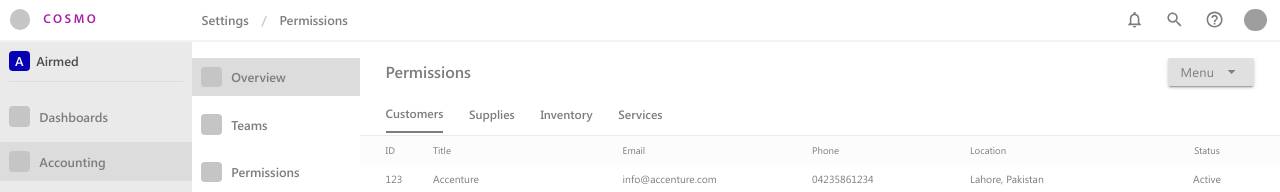
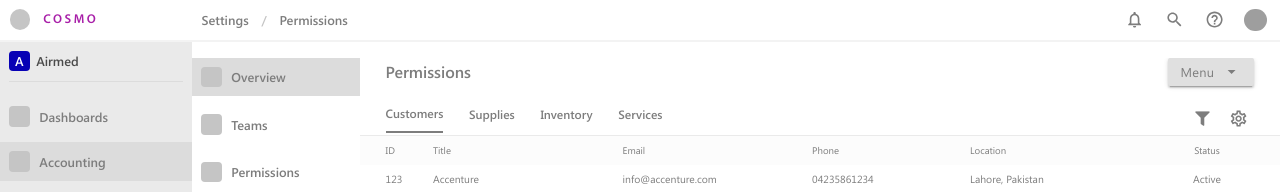
Before and after one commit to Maheerali-pk/cosmo, a React (Create React App) app: page /settings/directory in a window 1280 px wide. Shown: the top 192 px of the page. Built offline with nearby package versions, Linux system fonts and the light colour scheme; grey boxes are pictures that could not be loaded; a small style sheet from the web is missing.

Commit message:
Fixes for the settings screens

```diff
--- a/src/Components/Dropdown.tsx
+++ b/src/Components/Dropdown.tsx
@@ -10,15 +10,16 @@ interface DropdownItem {
 }
 
 interface DropdownProps {
-   label: string;
+   label: string | JSX.Element;
    items: DropdownItem[];
+   showDropdownIcon?: boolean;
 }
 
 const DropdownButton = styled(Button)`
    background-color: transparent !important;
 `;
 
-const Dropdown: React.FC<DropdownProps> = ({ label, items }) => {
+const Dropdown: React.FC<DropdownProps> = ({ label, items, showDropdownIcon }) => {
    const [anchorEl, setAnchorEl] = React.useState(null);
 
    const handleClick = (event: any) => {
@@ -36,7 +37,7 @@ const Dropdown: React.FC<DropdownProps> = ({ label, items }) => {
             <Text fontFamily="regular" size={16}>
                {label}
             </Text>
-            <ArrowDropDownIcon></ArrowDropDownIcon>
+            {showDropdownIcon ? <ArrowDropDownIcon></ArrowDropDownIcon> : null}
          </DropdownButton>
          <Menu anchorEl={anchorEl} open={Boolean(anchorEl)} keepMounted onClose={handleClose}>
             {items.map((item) => (
--- a/src/Components/Tabs.tsx
+++ b/src/Components/Tabs.tsx
@@ -16,17 +16,30 @@ interface TabsProps {
    currentIndex?: number;
    headerStyles?: CSSProperties;
    buttonStyles?: CSSProperties;
+   rightSideContent?: JSX.Element;
 }
 
-const Tabs: React.FC<TabsProps> = ({ titles, currentIndex, children, headerStyles, buttonStyles = {} }) => {
+const Tabs: React.FC<TabsProps> = ({
+   titles,
+   currentIndex,
+   children,
+   headerStyles,
+   buttonStyles = {},
+   rightSideContent = null,
+}) => {
    const [tabIndex, setTabIndex] = useState(currentIndex || 0);
    const childrenArr = React.Children.toArray(children);
    return (
       <>
+         <Flexbox justify="space-between" fullWidth>
             <Flexbox style={headerStyles ? { ...headerStyles } : {}} gap={32}>
                {titles.map((title, i) => (
                   <ButtonBase
-                  style={{ borderBottom: i === tabIndex ? `0.2rem solid` : "", padding: "0.2rem 0", ...buttonStyles }}
+                     style={{
+                        borderBottom: i === tabIndex ? `0.2rem solid` : "",
+                        padding: "0.2rem 0",
+                        ...buttonStyles,
+                     }}
                      onClick={() => setTabIndex(i)}
                   >
                      <Text style={{}} size={15} fontFamily="semibold">
@@ -35,6 +48,8 @@ const Tabs: React.FC<TabsProps> = ({ titles, currentIndex, children, headerStyle
                   </ButtonBase>
                ))}
             </Flexbox>
+            {rightSideContent}
+         </Flexbox>
          {childrenArr[tabIndex]}
       </>
    );
--- a/src/Pages/Settings/Directory/Directory.tsx
+++ b/src/Pages/Settings/Directory/Directory.tsx
@@ -11,7 +11,7 @@ import Tabs from "../../../Components/Tabs";
 import PaginationTable from "../../../Components/PaginationTable";
 import CustomersTable from "./CustomersTable";
 import InventoryTable from "./InventoryTable";
-
+import SettingsOutlinedIcon from "@material-ui/icons/SettingsOutlined";
 const Directory: React.FC = () => {
    return (
       <SettingsPageLayout navbarItems={["Settings", "Permissions"]}>
@@ -32,6 +32,16 @@ const Directory: React.FC = () => {
                buttonStyles={{ paddingBottom: "0.75rem", marginBottom: "0.2rem" }}
                headerStyles={{ paddingLeft: "2rem" }}
                titles={["Customers", "Supplies", "Inventory", "Services"]}
+               rightSideContent={
+                  <Flexbox gap={24} mr={40}>
+                     <IconButton style={{ padding: "0" }}>
+                        <i className="fas fa-filter fa-xs"></i>
+                     </IconButton>
+                     <IconButton style={{ padding: "0" }}>
+                        <SettingsOutlinedIcon></SettingsOutlinedIcon>
+                     </IconButton>
+                  </Flexbox>
+               }
             >
                <CustomersTable></CustomersTable>
                <div></div>
--- a/src/Pages/Settings/Teams/Teams.tsx
+++ b/src/Pages/Settings/Teams/Teams.tsx
@@ -1,6 +1,6 @@
 import { Button, IconButton, Icon } from "@material-ui/core";
 import styled from "styled-components";
-import { colors, repeat, toRem } from "../../../Helpers/utils";
+import { colors, repeat, stringsToOptions, toRem } from "../../../Helpers/utils";
 import Flexbox from "../../../StyledComponents/Flexbox";
 import Grid from "../../../StyledComponents/Grid";
 import Paragraph from "../../../StyledComponents/Paragraph";
@@ -14,6 +14,7 @@ import PersonAddIcon from "@material-ui/icons/PersonAdd";
 import ArrowDropDownIcon from "@material-ui/icons/ArrowDropDown";
 import { useGlobalContext } from "../../../Contexts/GlobalContext/GlobalContext";
 import InviteAMemberDialog from "../../../Dialogs/InviteAMemberDialog";
+import Dropdown from "../../../Components/Dropdown";
 
 const Header = styled(Flexbox)`
    border-bottom: ${toRem(2)} solid ${colors.sidebarBackground};
@@ -76,9 +77,18 @@ const Row: React.FC<RowProps> = ({ members, name, showIcon, status }) => {
          <Text>{name}</Text>
          <Text>{members}</Text>
          <Text>{status}</Text>
-         <IconWrapper>
-            <MoreHorizIcon></MoreHorizIcon>
-         </IconWrapper>
+         <Dropdown
+            label={
+               <IconWrapper>
+                  <MoreHorizIcon></MoreHorizIcon>
+               </IconWrapper>
+            }
+            items={[
+               { text: "Option 1", onClick: () => {} },
+               { text: "Option 2", onClick: () => {} },
+               { text: "Option 3", onClick: () => {} },
+            ]}
+         ></Dropdown>
       </RowWrapper>
    );
 };
```
Lines whose indentation alone changed are shown as unchanged.
